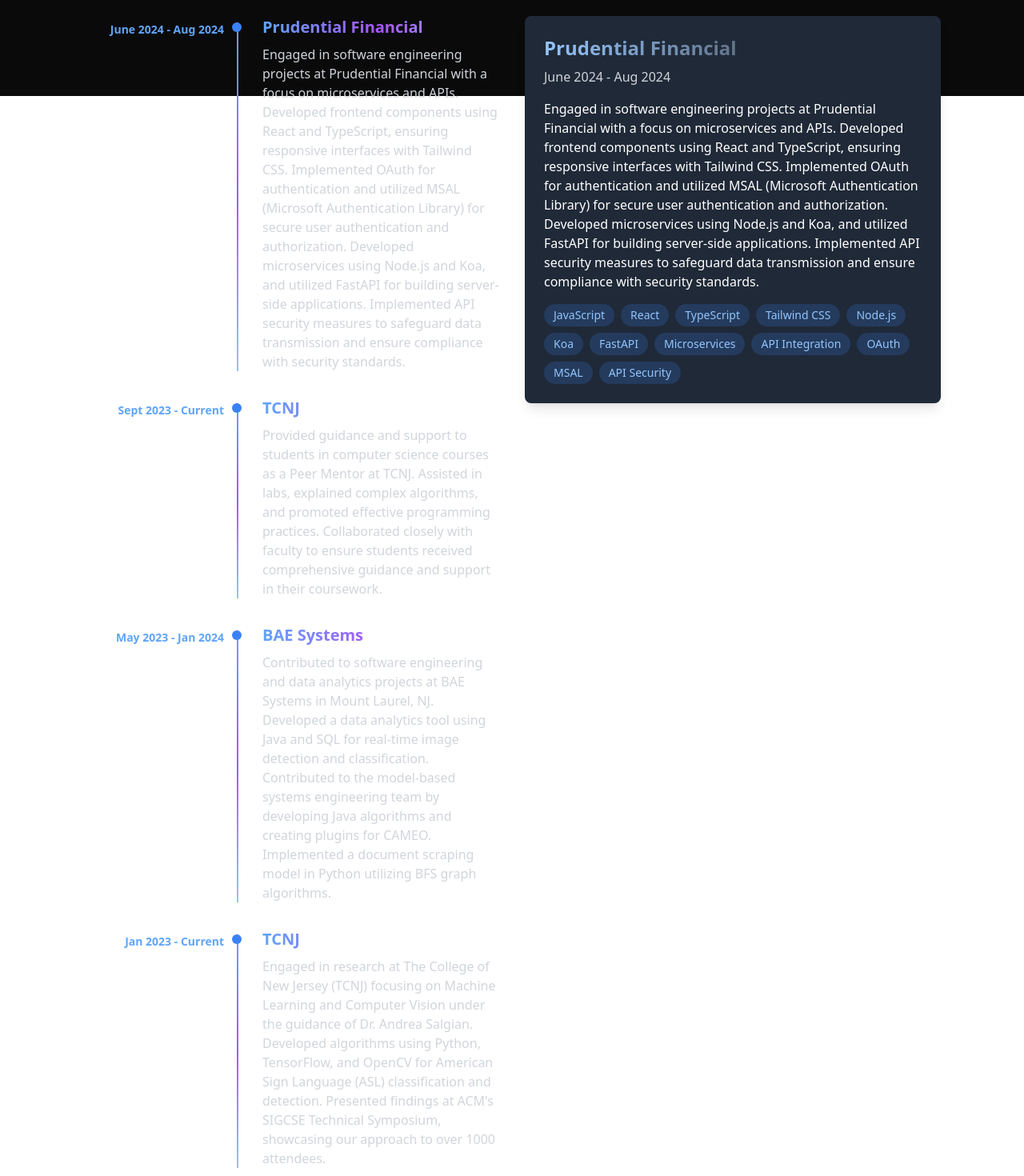
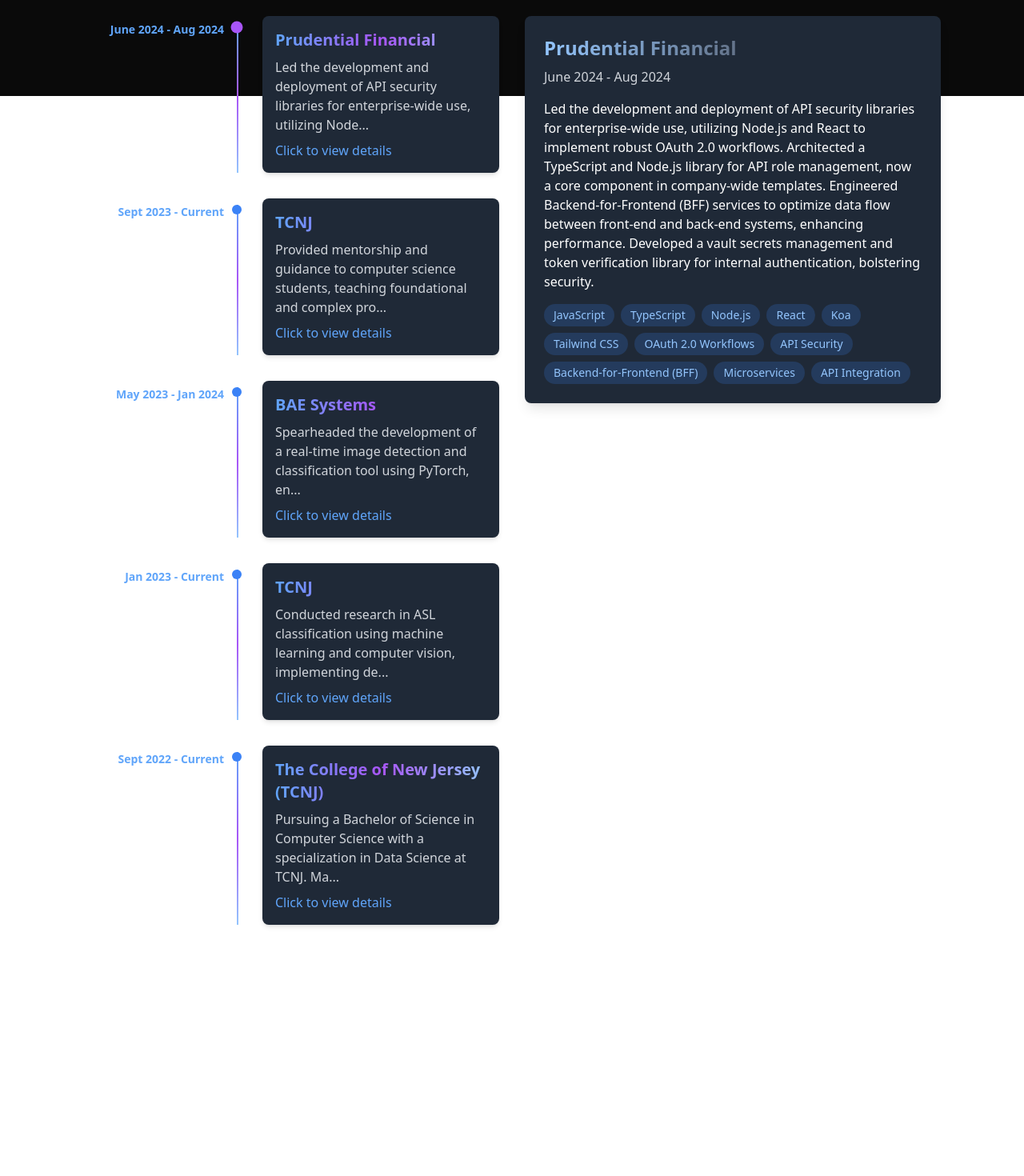
Before and after one commit to beng2004/PersonalWebsite, a React (Vite) app: page /about in a window 1280 px wide. Shown: the part 680-2150 px from the top of the page at 80% size. After the commit the page ends 1980 px from the top, so only its background shows below. Built offline with nearby package versions, Linux system fonts and the light colour scheme.

Commit message:
Update timeline

```diff
--- a/src/assets/data/experiences.json
+++ b/src/assets/data/experiences.json
@@ -3,35 +3,35 @@
     "date": "June 2024 - Aug 2024",
     "title": "Prudential Financial",
     "subtitle": "Internship - Software Engineering",
-    "description": "Engaged in software engineering projects at Prudential Financial with a focus on microservices and APIs. Developed frontend components using React and TypeScript, ensuring responsive interfaces with Tailwind CSS. Implemented OAuth for authentication and utilized MSAL (Microsoft Authentication Library) for secure user authentication and authorization. Developed microservices using Node.js and Koa, and utilized FastAPI for building server-side applications. Implemented API security measures to safeguard data transmission and ensure compliance with security standards.",
-    "skillsUsed": ["JavaScript", "React", "TypeScript", "Tailwind CSS", "Node.js", "Koa", "FastAPI", "Microservices", "API Integration", "OAuth", "MSAL", "API Security"]
+    "description": "Led the development and deployment of API security libraries for enterprise-wide use, utilizing Node.js and React to implement robust OAuth 2.0 workflows. Architected a TypeScript and Node.js library for API role management, now a core component in company-wide templates. Engineered Backend-for-Frontend (BFF) services to optimize data flow between front-end and back-end systems, enhancing performance. Developed a vault secrets management and token verification library for internal authentication, bolstering security.",
+    "skillsUsed": ["JavaScript", "TypeScript", "Node.js", "React", "Koa", "Tailwind CSS", "OAuth 2.0 Workflows", "API Security", "Backend-for-Frontend (BFF)", "Microservices", "API Integration"]
   },
   {
     "date": "Sept 2023 - Current",
     "title": "TCNJ",
     "subtitle": "Computer Science Peer Mentor",
-    "description": "Provided guidance and support to students in computer science courses as a Peer Mentor at TCNJ. Assisted in labs, explained complex algorithms, and promoted effective programming practices. Collaborated closely with faculty to ensure students received comprehensive guidance and support in their coursework.",
-    "skillsUsed": ["Java", "C++", "Teaching", "Mentoring"]
+    "description": "Provided mentorship and guidance to computer science students, teaching foundational and complex programming concepts in Java. Promoted best practices in software development and assisted students with lab exercises, fostering a collaborative learning environment.",
+    "skillsUsed": ["Java", "C++", "Teaching", "Mentoring", "Data Structures", "Algorithms"]
   },
   {
     "date": "May 2023 - Jan 2024",
     "title": "BAE Systems",
     "subtitle": "Internship - SWE & Data Analytics",
-    "description": "Contributed to software engineering and data analytics projects at BAE Systems in Mount Laurel, NJ. Developed a data analytics tool using Java and SQL for real-time image detection and classification. Contributed to the model-based systems engineering team by developing Java algorithms and creating plugins for CAMEO. Implemented a document scraping model in Python utilizing BFS graph algorithms.",
-    "skillsUsed": ["Java", "SQL", "Data Analysis", "Software Engineering"]
+    "description": "Spearheaded the development of a real-time image detection and classification tool using PyTorch, enabling advanced analytics in defense applications. Designed and implemented Java algorithms to convert defense systems into system-based models. Developed and integrated CAMEO plug-ins for internal use, and researched PDF to CSV conversion techniques using deep learning.",
+    "skillsUsed": ["Java", "Python", "PyTorch", "CAMEO", "Data Analytics", "Model-Based Systems Engineering", "Algorithms"]
   },
   {
     "date": "Jan 2023 - Current",
     "title": "TCNJ",
     "subtitle": "Research - Machine Learning & Computer Vision",
-    "description": "Engaged in research at The College of New Jersey (TCNJ) focusing on Machine Learning and Computer Vision under the guidance of Dr. Andrea Salgian. Developed algorithms using Python, TensorFlow, and OpenCV for American Sign Language (ASL) classification and detection. Presented findings at ACM's SIGCSE Technical Symposium, showcasing our approach to over 1000 attendees.",
-    "skillsUsed": ["Python", "TensorFlow", "OpenCV", "Research"]
+    "description": "Conducted research in ASL classification using machine learning and computer vision, implementing deep learning algorithms with PyTorch and Google MediaPipe. Published research findings at ACM’s SIGCSE Technical Symposium and presented them to over 1000 attendees. Currently focused on classifying dynamic ASL signs and collecting large-scale data.",
+    "skillsUsed": ["Python", "PyTorch", "OpenCV", "TensorFlow", "Machine Learning", "Computer Vision", "Research"]
   },
   {
     "date": "Sept 2022 - Current",
-    "title": "The College Of New Jersey (TCNJ)",
+    "title": "The College of New Jersey (TCNJ)",
     "subtitle": "B.S. Computer Science - Specialization in Data Science",
-    "description": "Pursuing a Bachelor of Science in Computer Science with a specialization in Data Science at The College of New Jersey (TCNJ). Maintaining a GPA of 3.98/4.0, consistently recognized on the Dean's List from 2022 to present.",
-    "skillsUsed": ["Data Science", "Academic Excellence"]
+    "description": "Pursuing a Bachelor of Science in Computer Science with a specialization in Data Science at TCNJ. Maintaining a GPA of 3.98/4.0, consistently recognized on the Dean's List from 2022 to present.",
+    "skillsUsed": ["Data Science", "Academic Excellence", "GPA 3.98/4.0", "Dean's List"]
   }
 ]
--- a/src/components/About.tsx
+++ b/src/components/About.tsx
@@ -36,8 +36,7 @@
         {/* Row 2: Timeline and Experience Details */}
         <div className="w-full flex flex-col xl:flex-row mt-12">
           <div className="w-full xl:w-1/2 p-4">
-            {/*@ts-expect-error type mismatch its ok though */}
-            <Timeline experiences={experiences} setSelectedExperience={setSelectedExperience} />
+            <Timeline experiences={experiences} setSelectedExperience={setSelectedExperience} selectedExperience={selectedExperience} />
           </div>
           <div className="w-full xl:w-1/2 p-4">
             <AnimatePresence mode="wait">
--- a/src/components/Timeline.tsx
+++ b/src/components/Timeline.tsx
@@ -10,28 +10,46 @@
 
 interface TimelineProps {
   experiences: Experience[];
-  setSelectedExperience: (experience: Experience) => any;
+  setSelectedExperience: (experience: Experience) => void;
+  selectedExperience: Experience;
 }
 
-const Timeline: React.FC<TimelineProps> = ({ experiences, setSelectedExperience }) => {
+const Timeline: React.FC<TimelineProps> = ({ experiences, setSelectedExperience, selectedExperience }) => {
   return (
     <div className="w-full max-w-4xl mx-auto">
       {experiences.map((experience, index) => (
         <motion.div
           key={index}
-          className="flex flex-col md:flex-row mb-8 cursor-pointer"
+          className={`flex mb-8 cursor-pointer group`}
           initial={{ opacity: 0, y: 50 }}
           animate={{ opacity: 1, y: 0 }}
-          transition={{ duration: 0.5, delay: index * 0.2 }}
+          transition={{ duration: 0.5, delay: index * 0.1 }}
           onClick={() => setSelectedExperience(experience)}
         >
-          <div className="flex-none w-24 md:w-48 pr-4 pt-1 text-right">
-            <span className="text-sm font-semibold text-blue-400">{experience.date}</span>
+          <div className="flex-none w-24 md:w-48 pr-4 pt-1 text-right hidden sm:block">
+            <span className="text-sm font-semibold text-blue-400 group-hover:text-purple-400 transition-colors duration-300">
+              {experience.date}
+            </span>
           </div>
           <div className="flex-grow pl-4 md:pl-8 relative before:absolute before:left-0 before:top-2 before:bottom-0 before:w-0.5 before:bg-gradient-to-b before:from-blue-400 before:via-purple-500 before:to-blue-300">
-            <div className="absolute left-0 top-2 w-3 h-3 rounded-full bg-blue-500 transform -translate-x-1/2"></div>
-            <h3 className="text-xl font-bold mb-2 bg-gradient-to-r from-blue-400 via-purple-500 to-blue-300 bg-clip-text text-transparent">{experience.title}</h3>
-            <p className="text-gray-300">{experience.description}</p>
+            <div className={`absolute left-0 top-2 w-3 h-3 rounded-full transform -translate-x-1/2 transition-all duration-300
+                             ${selectedExperience.title === experience.title ? 'bg-purple-500 scale-125' : 'bg-blue-500'}
+                             group-hover:bg-purple-500 group-hover:scale-125`}></div>
+            <div className="bg-gray-800 rounded-lg p-4 shadow-md transition-all duration-300 group-hover:shadow-lg group-hover:scale-105">
+              <span className="text-sm font-semibold text-blue-400 group-hover:text-purple-400 transition-colors duration-300 block sm:hidden mb-2">
+                {experience.date}
+              </span>
+              <h3 className={`text-xl font-bold mb-2 bg-gradient-to-r from-blue-400 via-purple-500 to-blue-300 bg-clip-text text-transparent
+                              transition-all duration-300`}>
+                {experience.title}
+              </h3>
+              <p className="text-gray-300 group-hover:text-white transition-colors duration-300">
+                {experience.description.substring(0, 100)}...
+              </p>
+              <span className="text-blue-400 group-hover:text-purple-400 transition-colors duration-300 mt-2 inline-block">
+                Click to view details
+              </span>
+            </div>
           </div>
         </motion.div>
       ))}
```
